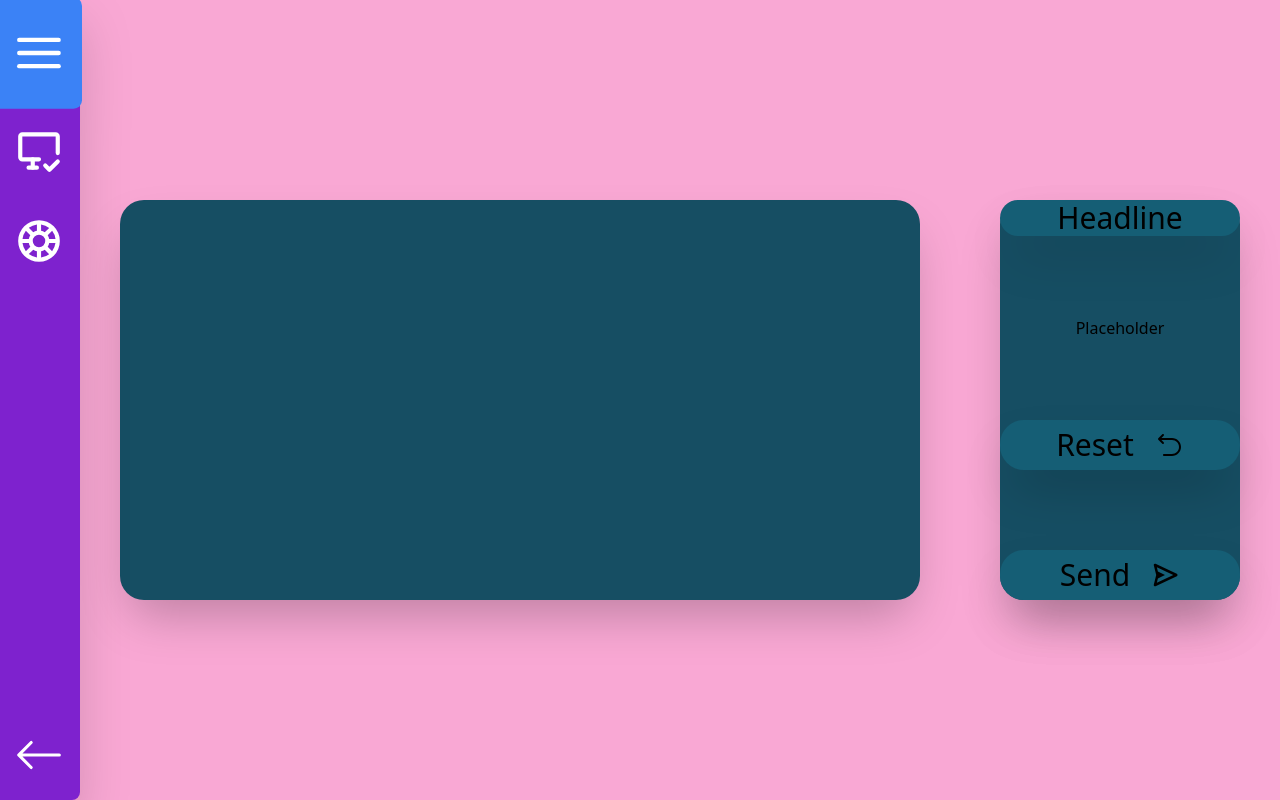
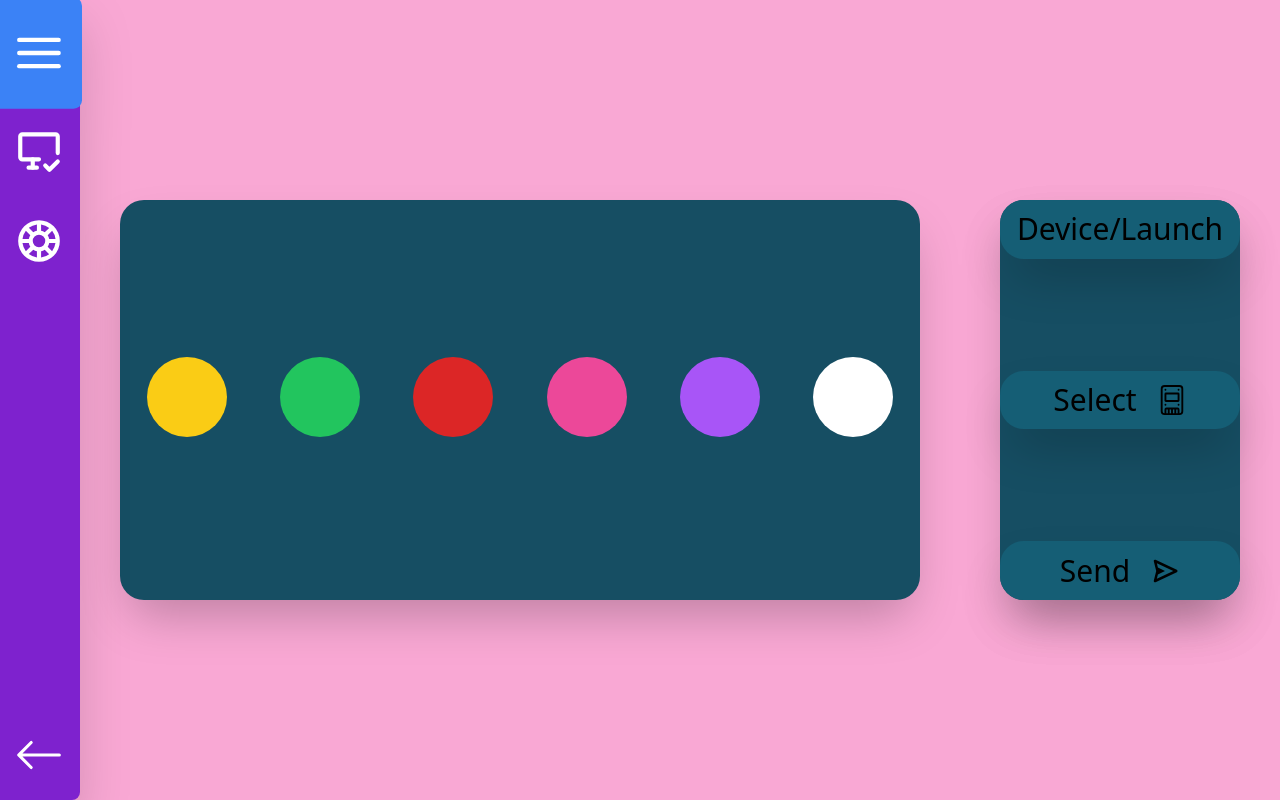
Before and after one commit to MrXMrQ/LED-Controller, a Next.js app: page /led-controll in a window 1280 px wide. Built offline with nearby package versions, Linux system fonts and the light colour scheme.

Commit message:
added customisation

```diff
--- a/src/components/Button.tsx
+++ b/src/components/Button.tsx
@@ -1,19 +1,38 @@
-import { BsPencil } from 'react-icons/bs';
+import React, { useState } from 'react';
+import { ChromePicker, ColorResult } from 'react-color';
+import { BsLightbulb, BsPencil } from 'react-icons/bs';
 
-interface ButtonProps {
-  color: string;
-  icon: React.ElementType;
-  onClick: () => void; // Define the click handler type
-}
 
-const Button = ({ color, icon: Icon, onClick }: ButtonProps) => {
+const Button = () => {
+  const [isColorChooserOpen, setColorChooserOpen] = useState(false);
+  const [selectedColor, setSelectedColor] = useState('#ffffff');
+
+  const handleCustomButtonClick = () => {
+    setColorChooserOpen((prevState) => !prevState);
+  };
+
+  const handleColorChange = (color: ColorResult) => {
+    setSelectedColor(color.hex);
+  };
+
+
   return (
     <div>
-      <button className={`relative bg-${color} rounded-full w-20 h-20 hover:bg-blue-900 transition-colors`} onClick={onClick}>
-        <div className='absolute top-0 left-0 right-0 bottom-0 flex items-center justify-center opacity-0 transition-opacity hover:opacity-100'>
-          <Icon size={40} />
+      <button className="relative rounded-full w-20 h-20 focus:ring-4 focus:ring-cyan-800 focus:outline-none transition-colors" onClick={handleCustomButtonClick} style={{ backgroundColor: selectedColor }}>
+        <div className="absolute top-0 left-0 right-0 bottom-0 flex items-center justify-center opacity-0 transition-colors hover:opacity-100 hover:bg-blue-500 rounded-full">
+          <BsPencil size={40}/>
         </div>
       </button>
+      {isColorChooserOpen && (
+        <div className="fixed top-0 left-0 right-0 bottom-0 flex items-center justify-center bg-black bg-opacity-50">
+          <div className="relative bg-cyan-800 p-6 rounded-2xl">
+            <ChromePicker color={selectedColor} onChange={handleColorChange} />
+            <button className="mt-4 px-4 py-2 bg-purple-700 text-white rounded hover:bg-blue-500" onClick={handleCustomButtonClick}>
+              Close
+            </button>
+          </div>
+        </div>
+      )}
     </div>
   );
 };
--- a/src/pages/led-controll.tsx
+++ b/src/pages/led-controll.tsx
@@ -1,54 +1,96 @@
 import SideBar from '@/components/SideBar';
-import Button from '@/components/Button';
-import { BsLightbulb, BsPencil } from 'react-icons/bs';
+import { BsLightbulb, BsDeviceSsd } from 'react-icons/bs';
 import { BiSend } from 'react-icons/bi';
 import { RxReset } from 'react-icons/rx';
+import React, { useState } from 'react';
+import { ColorResult } from 'react-color';
+import Button from '@/components/Button';
+
 
 
 export default function Home() {
+  const [isColorChooserOpen, setColorChooserOpen] = useState(false);
+  const [selectedColor, setSelectedColor] = useState('#ffffff');
+
   const handleButtonClick = () => {
     // Add your click handler logic here
     console.log("Button clicked");
   };
 
   const handleCustomButtonClick = () => {
-    // Add your click handler logic here
-    console.log('Custom Button clicked!');
+    // Toggle the color chooser pop-up
+    setColorChooserOpen((prevState) => !prevState);
+  };
+
+  const handleColorChange = (color: ColorResult) => {
+    // Handle color change
+    setSelectedColor(color.hex);
+  };
+
+  const handleSelectButton = () => {
+    console.log("Select")
+  };
+
+  const handleSendButton = () => {
+    console.log("Send")
   };
 
   return (
     <div className='bg-pink-300 flex'>
       <SideBar />
       <div className='flex justify-center items-center w-screen h-screen gap-20'>
-        <div className='bg-cyan-900 w-4/6 h-1/2 rounded-3xl grid grid-cols-5 place-items-center shadow-2xl'>
-          <Button color='yellow-400' icon={BsLightbulb} onClick={handleButtonClick} />
-          <Button color='red-800' icon={BsLightbulb} onClick={handleButtonClick} />
-          <Button color='orange-500' icon={BsLightbulb} onClick={handleButtonClick} />
-          <Button color='green-600' icon={BsLightbulb} onClick={handleButtonClick} />
-          <Button color='blue-500' icon={BsLightbulb} onClick={handleButtonClick} />
-          <Button color='white' icon={BsPencil} onClick={handleCustomButtonClick} />
-          <Button color='white' icon={BsPencil} onClick={handleCustomButtonClick} />
-          <Button color='white' icon={BsPencil} onClick={handleCustomButtonClick} />
-          <Button color='white' icon={BsPencil} onClick={handleCustomButtonClick} />
-          <Button color='white' icon={BsPencil} onClick={handleCustomButtonClick} />
-        </div>
-        <div className='bg-cyan-900 w-1/5 h-1/2 rounded-3xl shadow-2xl flex flex-col justify-start items-center gap-y-20'>
-          <div className='bg-cyan-800 w-full h-12 text-center text-3xl rounded-3xl shadow-2xl'>
-            Headline
+        <div className='bg-cyan-900 w-4/6 h-1/2 rounded-3xl grid grid-cols-6 place-items-center shadow-2xl'>
+          <div>
+            <button className='relative bg-yellow-400 rounded-full w-20 h-20 hover:bg-blue-500 transition-colors focus:ring-4 focus:ring-cyan-700' onClick={handleButtonClick}>
+              <div className='absolute top-0 left-0 right-0 bottom-0 flex items-center justify-center opacity-0 transition-opacity hover:opacity-100'>
+                <BsLightbulb size={40} />
+              </div>
+            </button>
           </div>
           <div>
-            Placeholder
+            <button className='relative bg-green-500 rounded-full w-20 h-20 hover:bg-blue-500 transition-colors focus:ring-4 focus:ring-cyan-700' onClick={handleButtonClick}>
+              <div className='absolute top-0 left-0 right-0 bottom-0 flex items-center justify-center opacity-0 transition-opacity hover:opacity-100'>
+                <BsLightbulb size={40} />
+              </div>
+            </button>
           </div>
-          <button className='bg-cyan-800 w-full h-20 rounded-3xl shadow-2xl flex items-center justify-center text-3xl text-center hover:bg-blue-500 transition-colors hover:text-4xl'>
-            Reset
-            <RxReset className='ml-5' />
+          <div>
+            <button className='relative bg-red-600 rounded-full w-20 h-20 hover:bg-blue-500 transition-colors focus:ring-4 focus:ring-cyan-700' onClick={handleButtonClick}>
+              <div className='absolute top-0 left-0 right-0 bottom-0 flex items-center justify-center opacity-0 transition-opacity hover:opacity-100'>
+                <BsLightbulb size={40} />
+              </div>
+            </button>
+          </div>
+          <div>
+            <button className='relative bg-pink-500 rounded-full w-20 h-20 hover:bg-blue-500 transition-colors focus:ring-4 focus:ring-cyan-700 ' onClick={handleButtonClick}>
+              <div className='absolute top-0 left-0 right-0 bottom-0 flex items-center justify-center opacity-0 transition-opacity hover:opacity-100'>
+                <BsLightbulb size={40} />
+              </div>
+            </button>
+          </div>
+          <div>
+            <button className='relative bg-purple-500 rounded-full w-20 h-20 hover:bg-blue-500 transition-colors focus:ring-4 focus:ring-cyan-700' onClick={handleButtonClick}>
+              <div className='absolute top-0 left-0 right-0 bottom-0 flex items-center justify-center opacity-0 transition-opacity hover:opacity-100'>
+                <BsLightbulb size={40} />
+              </div>
+            </button>
+          </div>
+          <Button />
+        </div>
+        <div className='bg-cyan-900 w-1/5 h-1/2 rounded-3xl shadow-2xl flex flex-col justify-center items-center gap-y-28'>
+          <div className='bg-cyan-800 w-full h-20 flex items-center justify-center text-center text-3xl rounded-3xl shadow-2xl'>
+            Device/Launch
+          </div>
+          <button className='bg-cyan-800 w-full h-20 rounded-3xl shadow-2xl flex items-center justify-center text-3xl text-center hover:bg-blue-500 transition-colors hover:text-4xl' onClick={handleSelectButton}>
+            Select
+            <BsDeviceSsd className='ml-5' />
           </button>
-          <button className='bg-cyan-800 w-full h-20 rounded-3xl shadow-2xl flex items-center justify-center text-3xl text-center hover:bg-blue-500 transition-colors hover:text-4xl'>
+          <button className='bg-cyan-800 w-full h-20 rounded-3xl shadow-2xl flex items-center justify-center text-3xl text-center hover:bg-blue-500 transition-colors hover:text-4xl' onClick={handleSendButton}>
             Send
-            <BiSend className='ml-5'/>
+            <BiSend className='ml-5' />
           </button>
         </div>
-      </div>
-    </div>
+      </div >
+    </div >
   )
 }
--- a/src/pages/test.tsx
+++ b/src/pages/test.tsx
@@ -1,22 +1,12 @@
-import React, { useState } from 'react';
+import Button from "@/components/Button";
 
-const Button = () => {
-  // Zustand, um zu verfolgen, ob der Button geklickt wurde
-  const [isClicked, setIsClicked] = useState(false);
+const Home = () => {
+  return (
+    <div>
+      <Button></Button>
 
-  // Funktion, die aufgerufen wird, wenn der Button geklickt wird
-  const handleClick = () => {
-    setIsClicked(!isClicked); // Toggle den Zustand
-  };
-
-  return (
-    <button
-      onClick={handleClick}
-      style={{ backgroundColor: isClicked ? 'yellow' : 'blue' }}
-    >
-      Klick mich!
-    </button>
+    </div>
   );
 };
 
-export default Button;
+export default Home;
```
